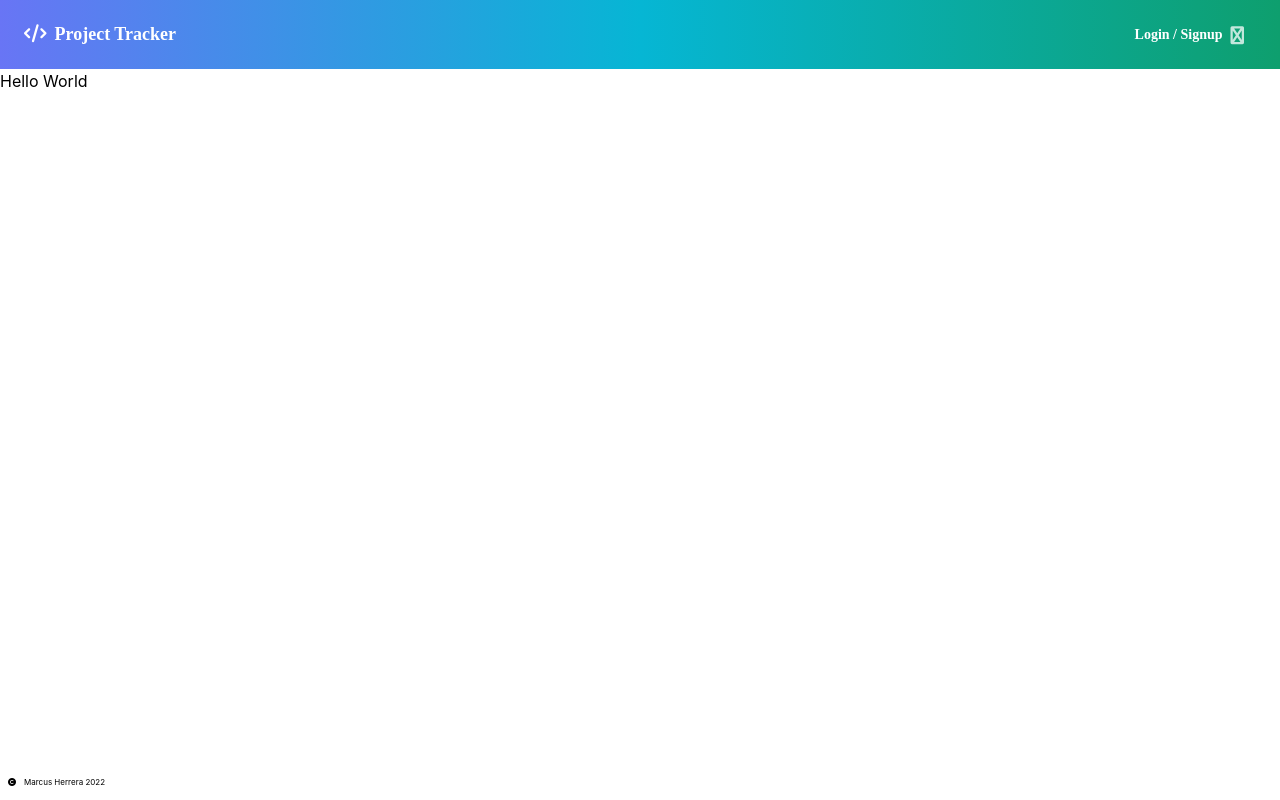
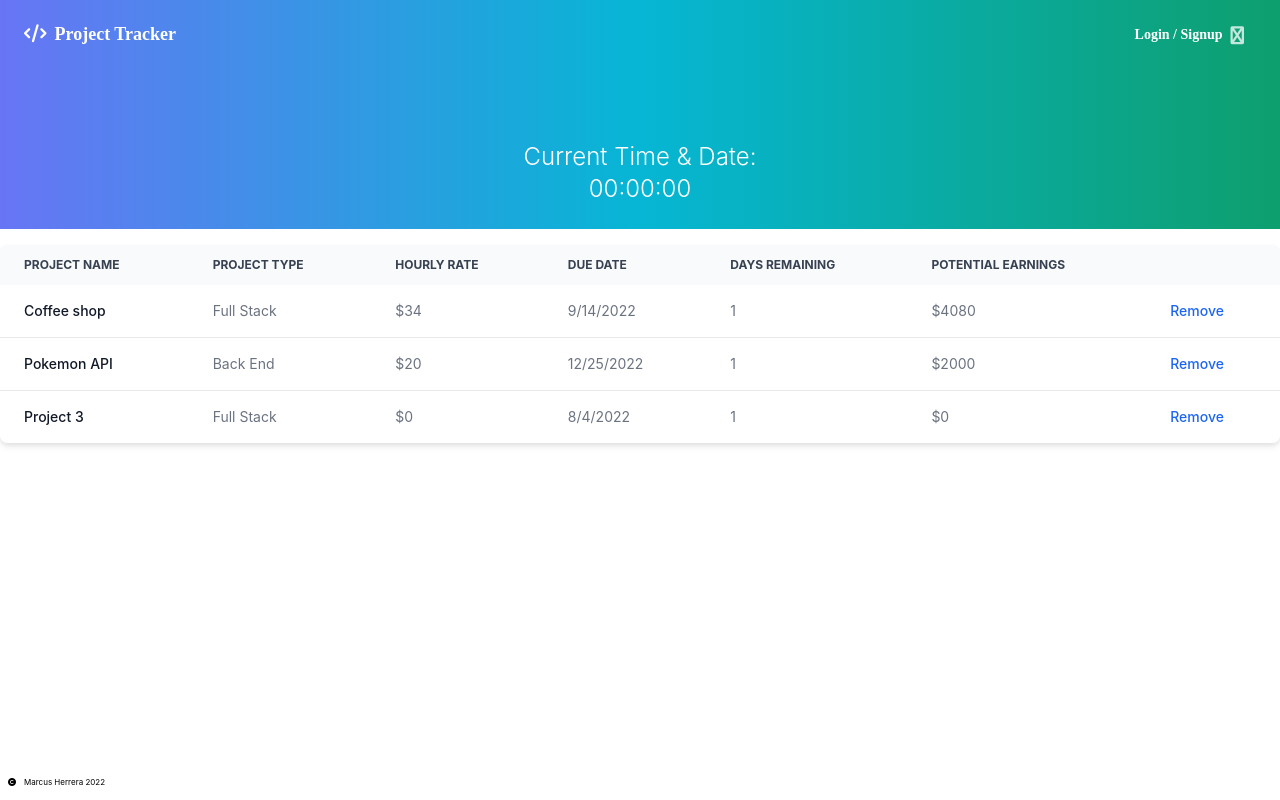
Before and after one commit to mahiv87/Project-Tracker, a React (Create React App) app in the folder client/: page /saved in a window 1280 px wide. Built offline with nearby package versions, Linux system fonts and the light colour scheme; a web font is replaced by a local one.

Commit message:
started projects page

```diff
--- a/client/src/pages/SavedProjects.js
+++ b/client/src/pages/SavedProjects.js
@@ -4,11 +4,90 @@ import { removeProjectId, saveProjectIds, getSavedProjectIds } from '../utils/lo
 import { useMutation, useQuery } from '@apollo/client';
 import { GET_ME } from '../utils/queries';
 import { SAVE_PROJECT, REMOVE_PROJECT } from '../utils/mutations';
+import { Table } from 'flowbite-react';
 
 const SavedProjects = () => {
 	return (
 		<>
-			<h1>Hello World</h1>
+			<header className="h-40  flex justify-center items-end bg-gradient-to-r from-indigo-500 via-cyan-500 to-green-500">
+				<div className="container text-center">
+					<h1 className="text-white text-2xl font-light pb-6">
+						Current Time &amp; Date: <br /> <span id="time-display">00:00:00</span>
+					</h1>
+				</div>
+			</header>
+
+			<div className="container mx-auto mt-4">
+				<Table>
+					<Table.Head className="">
+						<Table.HeadCell>Project Name</Table.HeadCell>
+						<Table.HeadCell>Project Type</Table.HeadCell>
+						<Table.HeadCell>Hourly Rate</Table.HeadCell>
+						<Table.HeadCell>Due Date</Table.HeadCell>
+						<Table.HeadCell>Days Remaining</Table.HeadCell>
+						<Table.HeadCell>Potential Earnings</Table.HeadCell>
+						<Table.HeadCell>
+							<span className="sr-only">Edit</span>
+						</Table.HeadCell>
+					</Table.Head>
+					<Table.Body className="divide-y">
+						<Table.Row className="bg-white dark:border-gray-700 dark:bg-gray-800">
+							<Table.Cell className="whitespace-nowrap font-medium text-gray-900 dark:text-white">
+								Coffee shop
+							</Table.Cell>
+							<Table.Cell>Full Stack</Table.Cell>
+							<Table.Cell>$34</Table.Cell>
+							<Table.Cell>9/14/2022</Table.Cell>
+							<Table.Cell>1</Table.Cell>
+							<Table.Cell>$4080</Table.Cell>
+							<Table.Cell>
+								<a
+									href="/tables"
+									className="font-medium text-blue-600 hover:underline dark:text-blue-500"
+								>
+									Remove
+								</a>
+							</Table.Cell>
+						</Table.Row>
+						<Table.Row className="bg-white dark:border-gray-700 dark:bg-gray-800">
+							<Table.Cell className="whitespace-nowrap font-medium text-gray-900 dark:text-white">
+								Pokemon API
+							</Table.Cell>
+							<Table.Cell>Back End</Table.Cell>
+							<Table.Cell>$20</Table.Cell>
+							<Table.Cell>12/25/2022</Table.Cell>
+							<Table.Cell>1</Table.Cell>
+							<Table.Cell>$2000</Table.Cell>
+							<Table.Cell>
+								<a
+									href="/tables"
+									className="font-medium text-blue-600 hover:underline dark:text-blue-500"
+								>
+									Remove
+								</a>
+							</Table.Cell>
+						</Table.Row>
+						<Table.Row className="bg-white dark:border-gray-700 dark:bg-gray-800">
+							<Table.Cell className="whitespace-nowrap font-medium text-gray-900 dark:text-white">
+								Project 3
+							</Table.Cell>
+							<Table.Cell>Full Stack</Table.Cell>
+							<Table.Cell>$0</Table.Cell>
+							<Table.Cell>8/4/2022</Table.Cell>
+							<Table.Cell>1</Table.Cell>
+							<Table.Cell>$0</Table.Cell>
+							<Table.Cell>
+								<a
+									href="/tables"
+									className="font-medium text-blue-600 hover:underline dark:text-blue-500"
+								>
+									Remove
+								</a>
+							</Table.Cell>
+						</Table.Row>
+					</Table.Body>
+				</Table>
+			</div>
 		</>
 	);
 };
```
